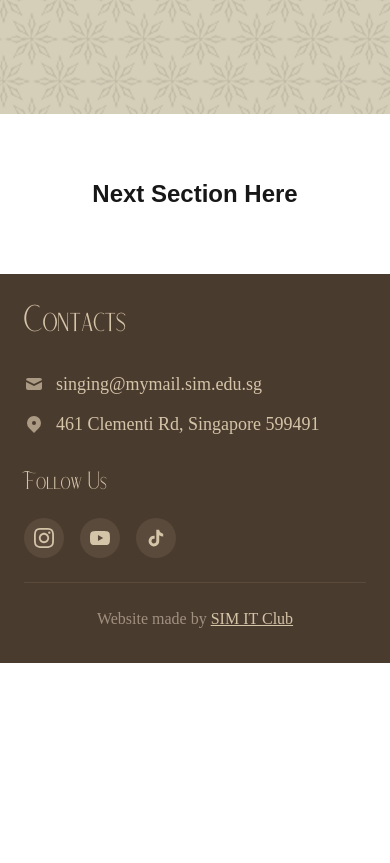
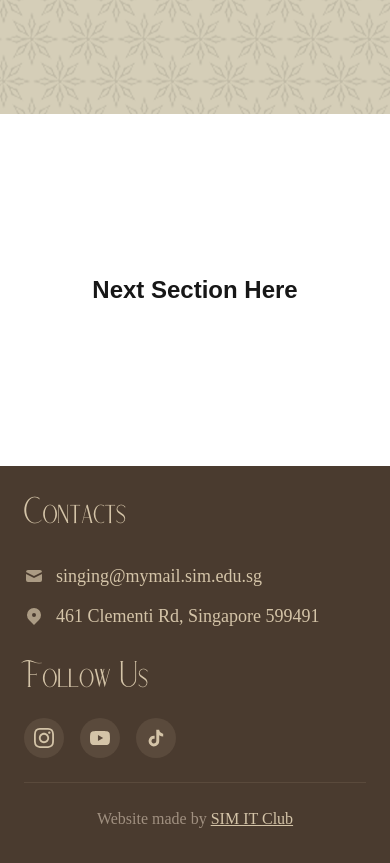
Before and after one commit to SIMITClubAdmin/esprimere-web, a Next.js app: page / in a window 390 px wide. Shown: the part 2960-3823 px from the top of the page. Before the commit the page ends 3623 px from the top, so only its background shows below. Built offline with nearby package versions, Linux system fonts and the light colour scheme; a web font is replaced by a local one.

Commit message:
added sosmed links

```diff
--- a/src/app/page.tsx
+++ b/src/app/page.tsx
@@ -8,7 +8,7 @@ export default function Home() {
       <HeroSection />
       <PastActivities />
       {/* Next section here, will appear below the cloud */}
-      <section className="bg-white py-16">
+      <section className="bg-white py-40">
         <div className="container mx-auto px-4 text-center">
           <h2 className="text-2xl font-bold">Next Section Here</h2>
           {/* Your content */}
--- a/src/components/FooterSection.tsx
+++ b/src/components/FooterSection.tsx
@@ -40,14 +40,14 @@ export default function Footer() {
 
                     {/* Right Section - Social Media */}
                     <div className="flex-shrink-0">
-                        <h3 className="font-saint-pauline text-2xl md:text-3xl font-light mb-4 text-[#D4C4A8] md:text-right">
+                        <h3 className="font-saint-pauline text-4xl md:text-5xl font-light mb-4 text-[#D4C4A8] md:text-right">
                             Follow Us
                         </h3>
 
                         <div className="flex gap-4 md:justify-end">
                             {/* Instagram */}
                             <a
-                                href="#"
+                                href="https://www.instagram.com/esprimeresings/"
                                 className="w-10 h-10 bg-[#5A4A3C] hover:bg-[#6B5B4D] rounded-full flex items-center justify-center transition-all duration-300 hover:scale-110"
                                 aria-label="Instagram"
                             >
@@ -58,7 +58,7 @@ export default function Footer() {
 
                             {/* YouTube */}
                             <a
-                                href="#"
+                                href="https://www.youtube.com/@esprimeresings"
                                 className="w-10 h-10 bg-[#5A4A3C] hover:bg-[#6B5B4D] rounded-full flex items-center justify-center transition-all duration-300 hover:scale-110"
                                 aria-label="YouTube"
                             >
@@ -69,7 +69,7 @@ export default function Footer() {
 
                             {/* TikTok */}
                             <a
-                                href="#"
+                                href="https://www.tiktok.com/@esprimeresings"
                                 className="w-10 h-10 bg-[#5A4A3C] hover:bg-[#6B5B4D] rounded-full flex items-center justify-center transition-all duration-300 hover:scale-110"
                                 aria-label="TikTok"
                             >
```
